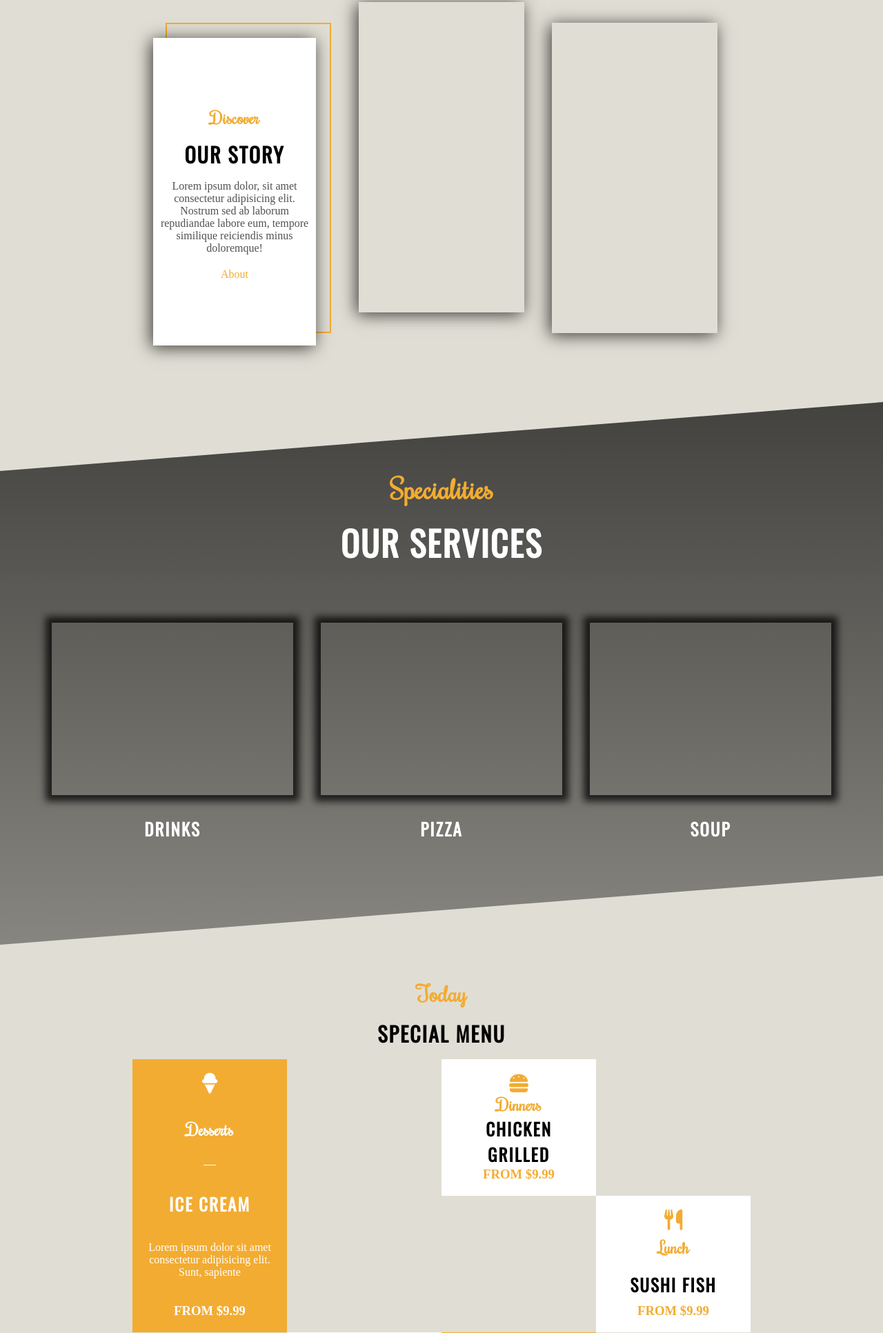
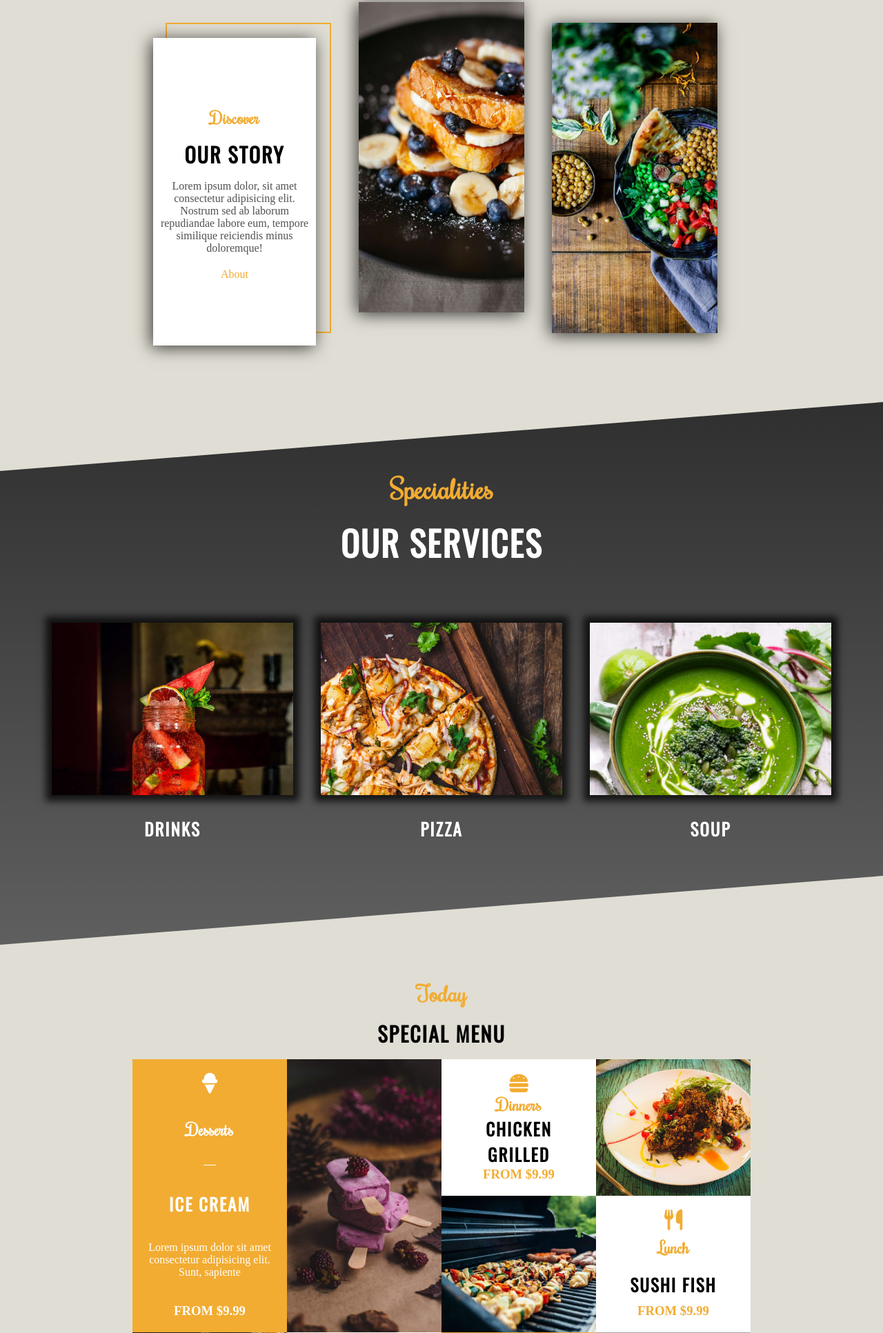
Before and after one commit to 1haker/food-app, a plain HTML site: page index.html in a window 1280 px wide. Shown: the part 867-2800 px from the top of the page at 69% size. Drawn offline with nearby package versions, Linux system fonts and the light colour scheme; the site is published under a folder, as on GitHub Pages, so addresses that start at the root find nothing; a web font is replaced by a local one.

Commit message:
img path append "../"

```diff
--- a/css/main.css
+++ b/css/main.css
@@ -255,12 +255,12 @@ a {
 }
 
 .food-1 {
-  background-image: url(/images/food-1.jpg);
+  background-image: url(../images/food-1.jpg);
   margin-top: -30px;
 }
 
 .food-2 {
-  background-image: url(/images/food-2.jpg);
+  background-image: url(../images/food-2.jpg);
 }
 
 .food-1,
@@ -277,7 +277,7 @@ a {
   padding-top: 100px;
   padding-bottom: 100px;
   background: linear-gradient(rgba(0, 0, 0, 0.7), rgba(0, 0, 0, 0.4)),
-    url(/images//wood.jpg);
+    url(../images//wood.jpg);
   background-size: cover;
 }
 
@@ -327,15 +327,15 @@ a {
 }
 
 .specialities-image1 {
-  background-image: url(/images/drinks.jpg);
+  background-image: url(../images/drinks.jpg);
 }
 
 .specialities-image2 {
-  background-image: url(/images/pizza.jpg);
+  background-image: url(../images/pizza.jpg);
 }
 
 .specialities-image3 {
-  background-image: url(/images/soup.jpg);
+  background-image: url(../images/soup.jpg);
 }
 
 .specialities-img {
@@ -452,28 +452,28 @@ a {
 }
 
 .item2 {
-  background-image: url(/images/icecream.jpg);
+  background-image: url(../images/icecream.jpg);
   background-size: cover;
   grid-row: 1 / 3;
 }
 
 .item4 {
-  background-image: url(/images/chicken2.jpg);
+  background-image: url(../images/chicken2.jpg);
   background-size: cover;
 }
 
 .item5 {
-  background-image: url(/images/chicken1.jpg);
+  background-image: url(../images/chicken1.jpg);
   background-size: cover;
 }
 
 .item7 {
-  background-image: url(/images/sushi3.jpg);
+  background-image: url(../images/sushi3.jpg);
   background-size: cover;
 }
 
 .item10 {
-  background-image: url(/images/sushi1.jpg);
+  background-image: url(../images/sushi1.jpg);
   background-size: cover;
 }
 
@@ -485,7 +485,7 @@ a {
 }
 
 .item12 {
-  background-image: url(/images/kebab.jpg);
+  background-image: url(../images/kebab.jpg);
   background-size: cover;
   grid-row: 3 / 5;
   grid-column: 4 / 5;
@@ -499,7 +499,7 @@ a {
 .our-menu-section {
   text-align: center;
   background: linear-gradient(rgba(0, 0, 0, 0.7), rgba(0, 0, 0, 0.4)),
-    url(/images/burgerknife-low.jpg);
+    url(../images/burgerknife-low.jpg);
   background-size: cover;
   padding: 50px 50px 100px;
 }
@@ -639,7 +639,7 @@ a {
   flex-direction: column;
   align-items: center;
   background: linear-gradient(rgba(0, 0, 0, 0.8), rgba(0, 0, 0, 0.5)),
-    url(/images/footer.jpg);
+    url(../images/footer.jpg);
   background-size: cover;
 }
 
```
